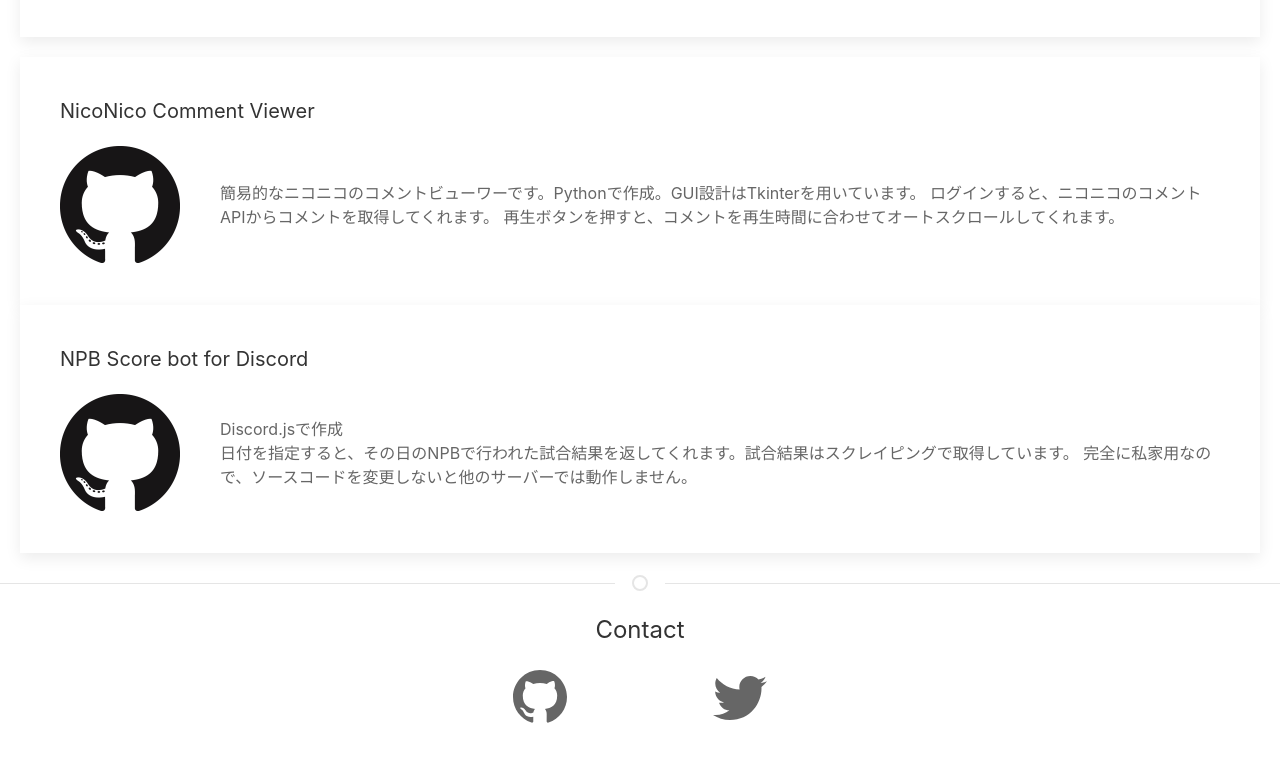
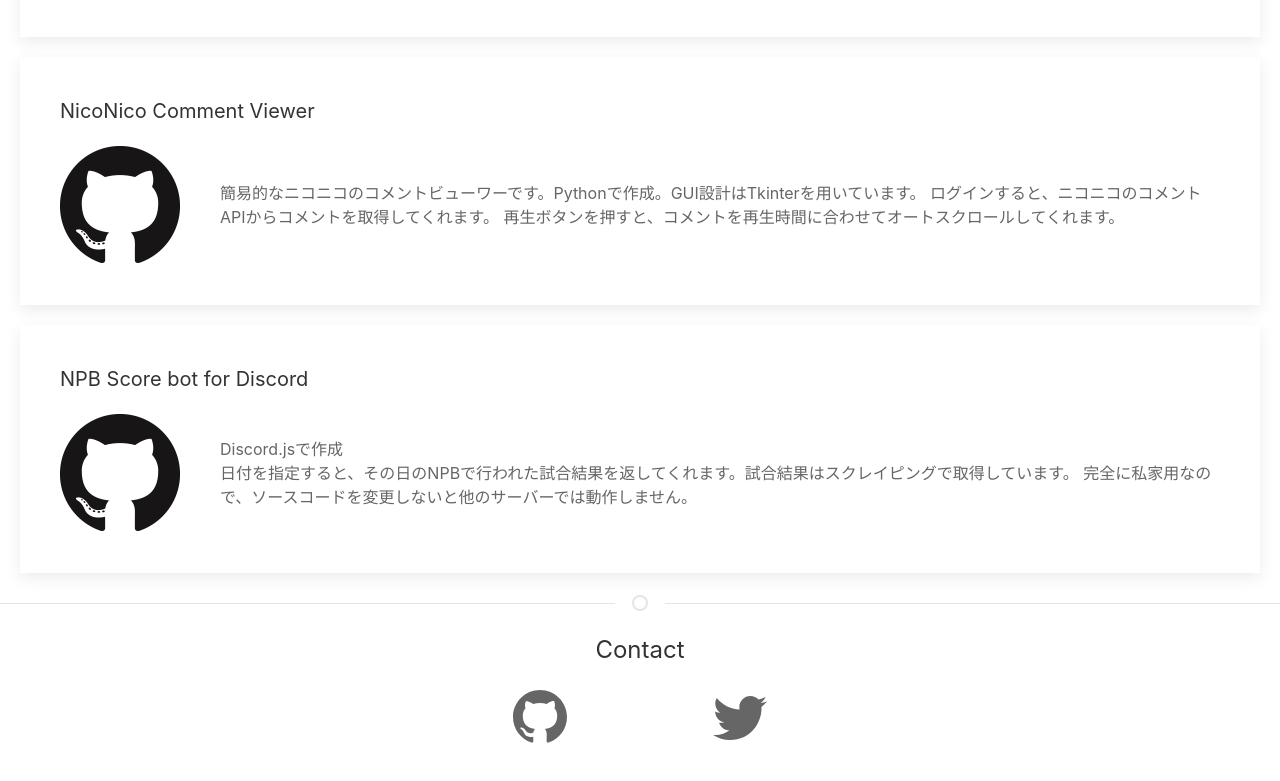
Before and after one commit to kibehiro/Portfolio, a plain HTML site: page index.html in a window 1280 px wide. Shown: the part 911-1692 px from the top of the page. Drawn offline with Linux system fonts and the light colour scheme.

Commit message:
入れ替えの際のmargin忘れを修正

```diff
--- a/index.html
+++ b/index.html
@@ -82,7 +82,7 @@
                 </div>
             </div>
         </div>
-        <div class="uk-card uk-card-default uk-card-body uk-margin-left uk-margin-right">
+        <div class="uk-card uk-card-default uk-card-body uk-margin-top uk-margin-left uk-margin-right">
             <h4>NPB Score bot for Discord</h4>
             <div class="uk-flex-middle" uk-grid>
                 <div class="uk-width-auto">
```
